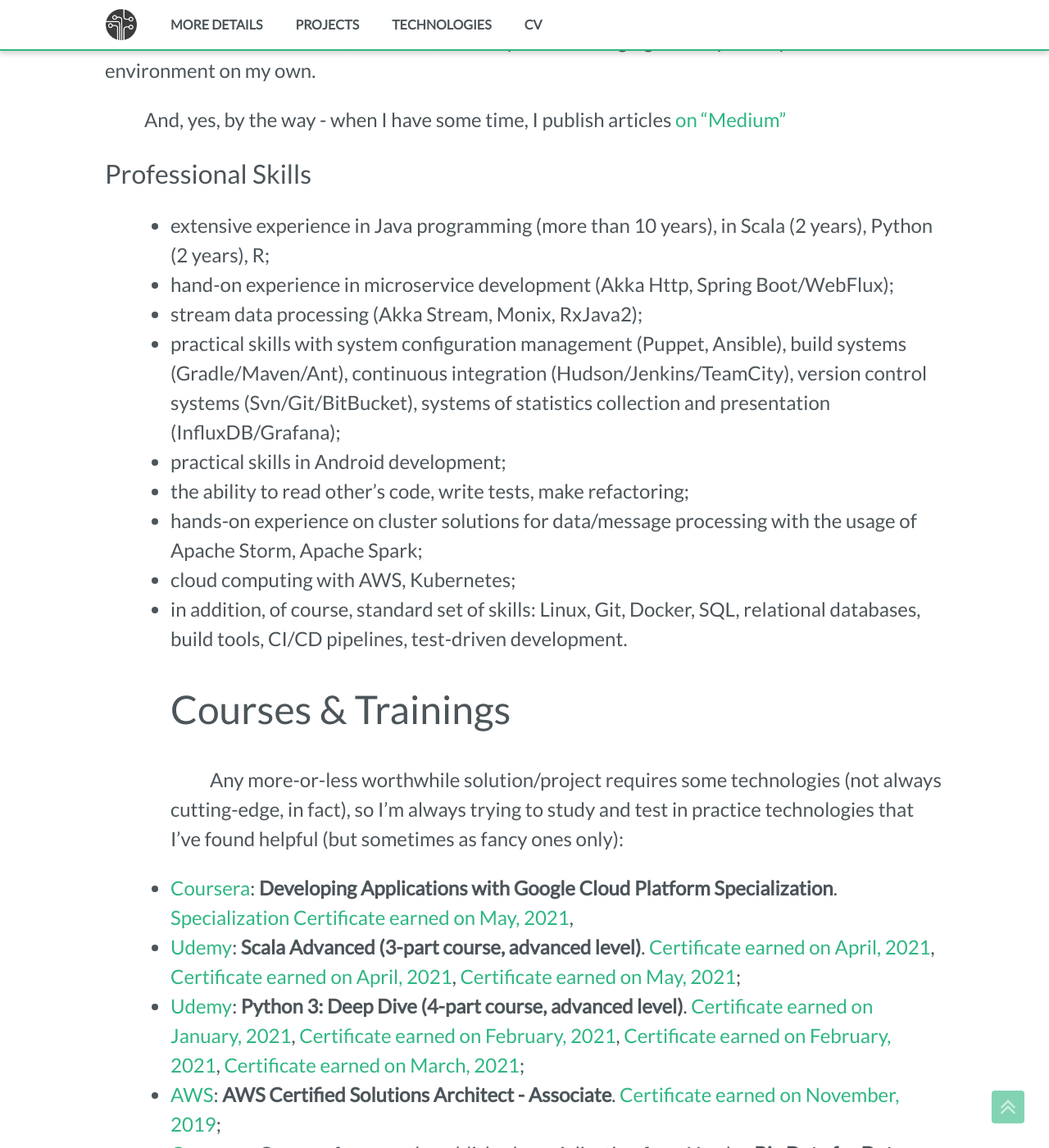
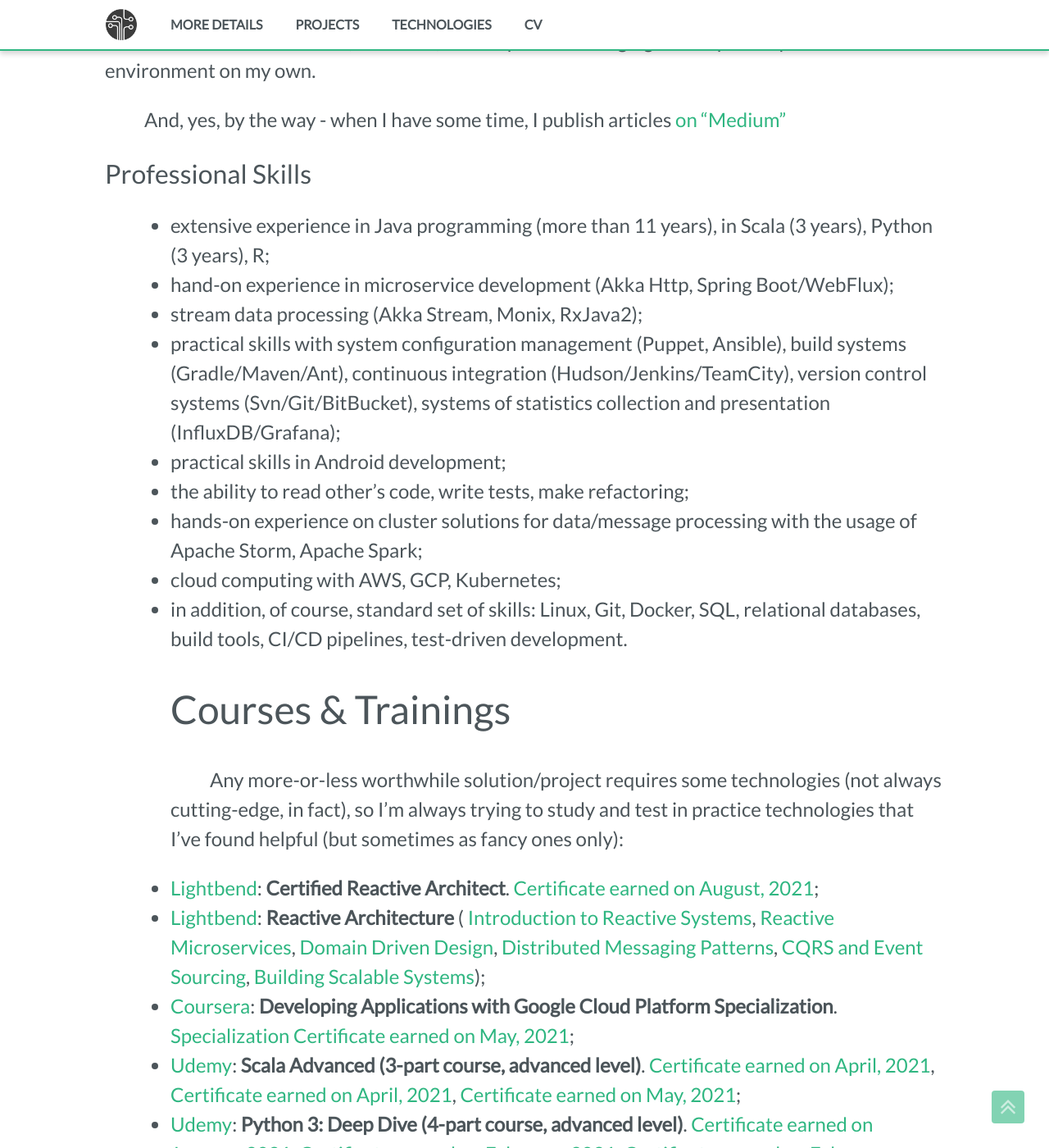
Before and after one commit to fedor-malyshkin/fedor-malyshkin.github.io, a Jekyll site: the page built from details.md, in a window 1280 px wide and 1400 px high, scrolled down 833 px. Shown: the whole window at 82% size. Built offline with Jekyll 4.4.1, drawn with Linux system fonts in a browser that asks for light colours.

Commit message:
Update info about me :)

```diff
--- a/_includes/details/courses.md
+++ b/_includes/details/courses.md
@@ -1,7 +1,15 @@
 Any more-or-less worthwhile solution/project requires some technologies (not always cutting-edge, in fact), so I'm always trying to study and test in practice technologies that I've found helpful (but sometimes as  fancy ones only):
 
+* [Lightbend](https://academy.lightbend.com): **Certified Reactive Architect**. [Certificate earned on August, 2021](https://certification.mettl.com/lightbend/applicant/result/download-certificate?key=yZiw5WH%2FAOmnH7Li2Wsg2Q);
+* [Lightbend](https://academy.lightbend.com): **Reactive Architecture** (
+  [Introduction to Reactive Systems](https://www.credly.com/badges/38b77b56-149e-4ac5-b17c-9b0af7331206e),
+  [Reactive Microservices](https://www.credly.com/badges/a1168c3f-25be-4978-963f-87fa346b2864e),
+  [Domain Driven Design](https://www.credly.com/badges/dc471c15-5c12-4edb-a1ed-920733c230efe),
+  [Distributed Messaging Patterns](https://www.credly.com/badges/805843ec-b640-47bf-b5c8-85c086587887e),
+  [CQRS and Event Sourcing](https://www.credly.com/badges/ae457509-2b81-454d-91b9-739f7e3ecef4e),
+  [Building Scalable Systems](https://www.credly.com/badges/1e93e8cb-f9ea-4e47-817d-db19904bfee3e));
 * [Coursera](https://www.coursera.org): **Developing Applications with Google Cloud Platform Specialization**. [Specialization Certificate earned on May, 2021](
-https://www.coursera.org/account/accomplishments/specialization/F6KF88WFBUM7),
+https://www.coursera.org/account/accomplishments/specialization/F6KF88WFBUM7);
 * [Udemy](https://www.udemy.com): **Scala Advanced (3-part course, advanced level)**. [Certificate earned on April, 2021](https://www.udemy.com/certificate/UC-64476b70-f926-4b36-9f04-1a84fe550f79/),
   [Certificate earned on April, 2021](https://www.udemy.com/certificate/UC-ab9cccb6-a609-4eae-86fe-7e8fd57ed799/),
   [Certificate earned on May, 2021](https://www.udemy.com/certificate/UC-7712b8a1-a731-426d-880d-cd86a4813559/);
--- a/_includes/details/prof_skills.md
+++ b/_includes/details/prof_skills.md
@@ -1,9 +1,9 @@
-* extensive experience in Java programming (more than 10 years), in Scala (2 years), Python (2 years), R;
+* extensive experience in Java programming (more than 11 years), in Scala (3 years), Python (3 years), R;
 * hand-on experience in microservice development (Akka Http, Spring Boot/WebFlux);
 * stream data processing (Akka Stream, Monix, RxJava2);
 * practical skills with system configuration management (Puppet, Ansible), build systems (Gradle/Maven/Ant), continuous integration (Hudson/Jenkins/TeamCity), version control systems (Svn/Git/BitBucket), systems of statistics collection and presentation (InfluxDB/Grafana);
 * practical skills in Android development;
 * the ability to read other’s code, write tests, make refactoring;
 * hands-on experience on cluster solutions for data/message processing with the usage of Apache Storm, Apache Spark;
-* cloud computing with AWS, Kubernetes;
+* cloud computing with AWS, GCP, Kubernetes;
 * in addition, of course, standard set of skills: Linux, Git, Docker, SQL, relational databases, build tools, CI/CD pipelines, test-driven development.
--- a/_includes/technologies/home_description.html
+++ b/_includes/technologies/home_description.html
@@ -13,5 +13,5 @@ Any more-or-less worthwhile solution/project requires some technologies (not alw
 <li><b>Distributed systems:</b> Apache Spark, Apache Storm, Apache Hadoop</li>
 <li><b>Systems of statistics collection (TSDB) and presentation (dashboards):</b> InfluxDB, Grafana</li>
 <li><b>System configuration management:</b> Puppet, Ansible</li>
-<li><b>Containerization, orchestration and cloud computing:</b> Docker, Kubernetes, AWS</li>
+<li><b>Containerization, orchestration and cloud computing:</b> Docker, Kubernetes, AWS, GCP</li>
 </ul>
```
Also changed, not shown: technologies.md (+2 -2 lines), Gemfile.lock, README.md.
